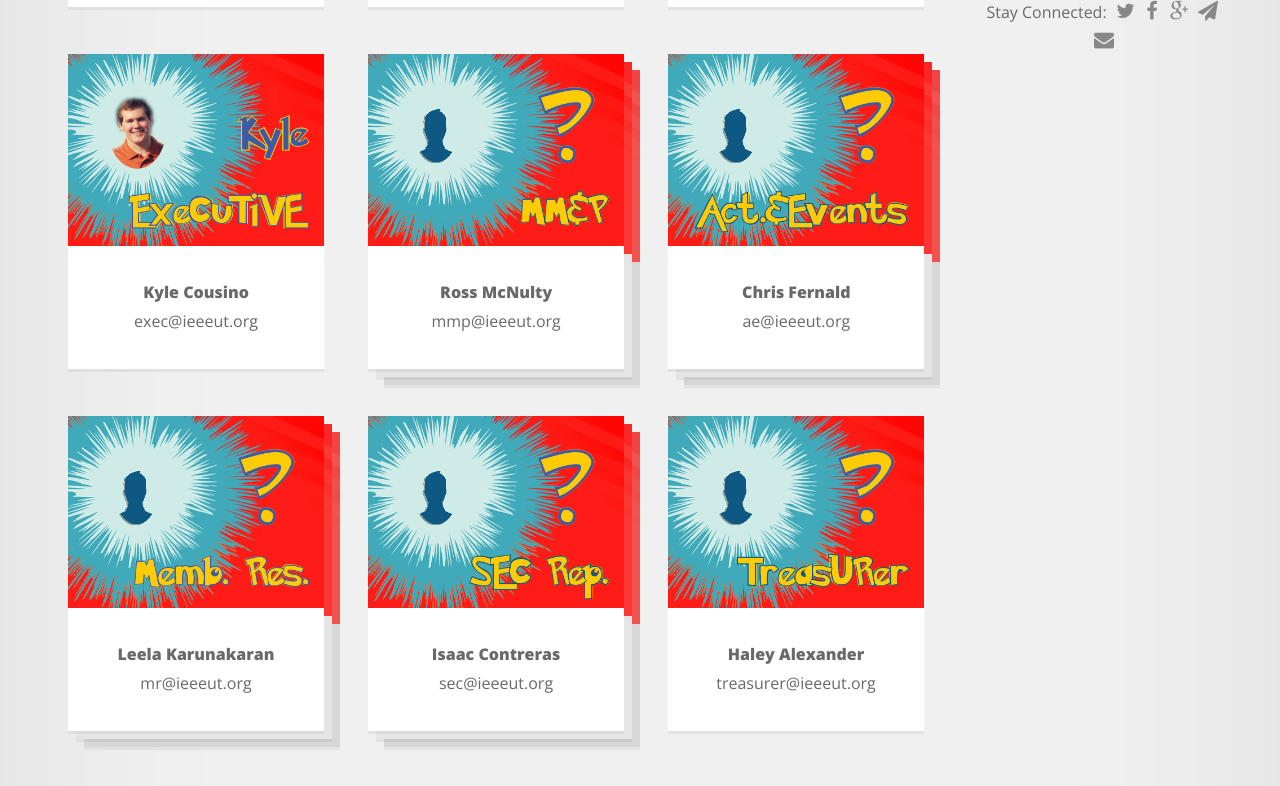
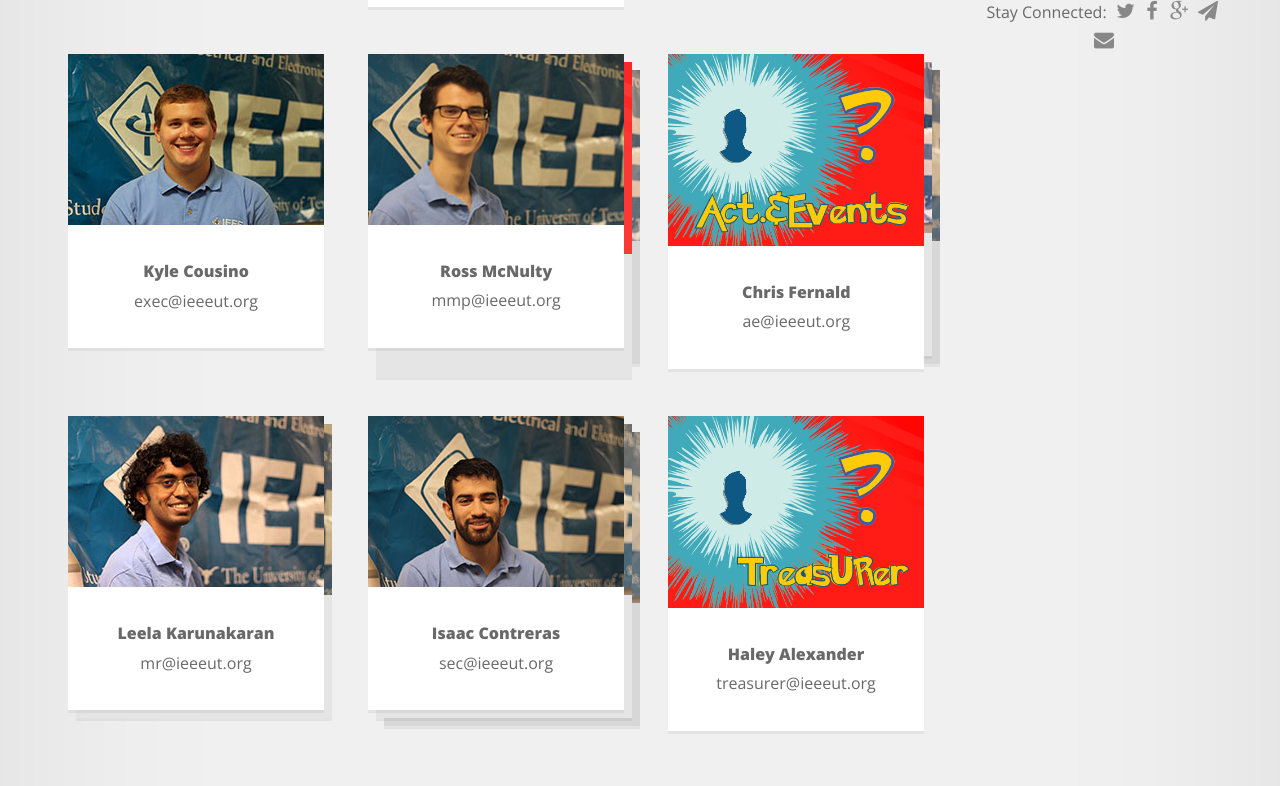
Before and after one commit to ieee-ut/ieee-ut.github.io, a Jekyll site: the page built from officers.html, in a window 1280 px wide and 900 px high, scrolled down 551 px. Shown: the top 786 px of the window. Built offline with Jekyll 4.4.1, drawn with Linux system fonts in a browser that asks for light colours; Markdown is read by kramdown in place of the engine named in the settings; comment, search, counter and statistics services are not loaded.

Commit message:
Revamp/Update Officer page
Added photos for new officers, made js for displaying cards work with
varying numbers of officer cards

```diff
--- a/officers.html
+++ b/officers.html
@@ -6,7 +6,7 @@ js: [/js/imagesloaded.js, /js/animonscroll.js]
 <h2>Who's That Officer?</h2>
 <div class="card-holder">
 	<div class="card">
-		<img src="/images/officers/josh.png" />
+		<img src="/images/officers/josh.jpg" />
 		<header>Joshua Frazor</header>
 		<p>chair@ieeeut.org</p>
 	</div>
@@ -20,14 +20,14 @@ js: [/js/imagesloaded.js, /js/animonscroll.js]
 </div>
 <div class="card-holder">
 	<div class="card">
-		<img src="/images/officers/walter.png" />
+		<img src="/images/officers/walter.jpg" />
 		<header>Walter Oji</header>
 		<p>corporate@ieeeut.org</p>
 	</div>
 </div>
 <div class="card-holder">
 	<div class="card">
-		<img src="/images/officers/kyle.png" />
+		<img src="/images/officers/kyle.jpg" />
 		<header>Kyle Cousino</header>
 		<p>exec@ieeeut.org</p>
 	</div>
@@ -35,30 +35,41 @@ js: [/js/imagesloaded.js, /js/animonscroll.js]
 
 <div id="mp-cards" class="card-holder middle">
 	<div class="card back">
-		<img src="/images/officers/unknownmp.png" />
-		<header>?</header>
+		<img src="/images/officers/karthik.jpg" />
+		<header>Karthik Konath</header>
 		<p>ao.publicity@ieeeut.org</p>
 	</div>
 	<div class="card mid">
 		<img src="/images/officers/unknownmp.png" />
-		<header>?</header>
+		<header>Ahsan Khan</header>
 		<p>ao.multimedia@ieeeut.org</p>
 	</div>
 	<div class="card front">
-		<img src="/images/officers/unknownmp.png" />
+		<img src="/images/officers/ross.jpg" />
 		<header>Ross McNulty</header>
 		<p>mmp@ieeeut.org</p>
 	</div>
 </div>
+
 <div id="ae-cards" class="card-holder">
+	<div class="card hid2">
+		<img src="/images/officers/rob.jpg" />
+		<header>Rob Misasi</header>
+		<p>ao.social@ieeeut.org</p>
+	</div>
+	<div class="card hid1">
+		<img src="/images/officers/ali.jpg" />
+		<header>Ali DeJong</header>
+		<p>ao.service@ieeeut.org</p>
+	</div>
 	<div class="card back">
-		<img src="/images/officers/unknownae.png" />
-		<header>?</header>
-		<p>ao.events@ieeeut.org</p>
+		<img src="/images/officers/chrisd.jpg" />
+		<header>Chris DuVarney</header>
+		<p>ao.partners@ieeeut.org</p>
 	</div>
 	<div class="card mid">
-		<img src="/images/officers/unknownae.png" />
-		<header>?</header>
+		<img src="/images/officers/jasmin.jpg" />
+		<header>Jasmin Rajan</header>
 		<p>ao.activities@ieeeut.org</p>
 	</div>
 	<div class="card front">
@@ -67,40 +78,38 @@ js: [/js/imagesloaded.js, /js/animonscroll.js]
 		<p>ae@ieeeut.org</p>
 	</div>
 </div>
+
 <div id="mr-cards" class="card-holder">
-	<div class="card back">
-		<img src="/images/officers/unknownmr.png" />
-		<header>?</header>
-		<p>ao.beta.mr@ieeeut.org</p>
-	</div>
 	<div class="card mid">
-		<img src="/images/officers/unknownmr.png" />
-		<header>?</header>
-		<p>ao.alpha.mr@ieeeut.org</p>
+		<img src="/images/officers/taylor.jpg" />
+		<header>Taylor Zhao</header>
+		<p>ao.mr@ieeeut.org</p>
 	</div>
 	<div class="card front">
-		<img src="/images/officers/unknownmr.png" />
+		<img src="/images/officers/leela.jpg" />
 		<header>Leela Karunakaran</header>
 		<p>mr@ieeeut.org</p>
 	</div>
 </div>
+
 <div id="sec-cards" class="card-holder middle">
 	<div class="card back">
-		<img src="/images/officers/unknownsec.png" />
-		<header>?</header>
+		<img src="/images/officers/hannah.jpg" />
+		<header>Hannah Peeler</header>
 		<p>ao.beta.sec@ieeeut.org</p>
 	</div>
 	<div class="card mid">
-		<img src="/images/officers/unknownsec.png" />
-		<header>?</header>
+		<img src="/images/officers/vince.jpg" />
+		<header>Vince Nguyen</header>
 		<p>ao.alpha.sec@ieeeut.org</p>
 	</div>
 	<div class="card front">
-		<img src="/images/officers/unknownsec.png" />
+		<img src="/images/officers/isaac.jpg" />
 		<header>Isaac Contreras</header>
 		<p>sec@ieeeut.org</p>
 	</div>
 </div>
+
 <div class="card-holder">
 	<div class="card">
 		<img src="/images/officers/unknowntreas.png" />
```
Also changed, not shown: other parts of officers.html (+49 -6 lines), images/officers/ali.jpg (added), images/officers/chrisd.jpg (added), images/officers/hannah.jpg (added), images/officers/isaac.jpg (added), images/officers/jasmin.jpg (added), images/officers/josh.jpg (added), images/officers/karthik.jpg (added), images/officers/kyle.jpg (added), images/officers/leela.jpg (added), images/officers/rob.jpg (added), images/officers/ross.jpg (added), images/officers/taylor.jpg (added), images/officers/vince.jpg (added), 1 more files. Lines whose indentation alone changed are shown as unchanged.
